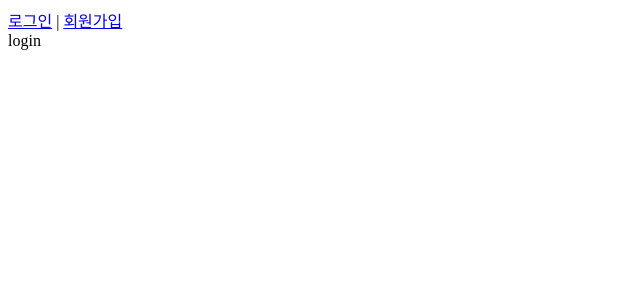
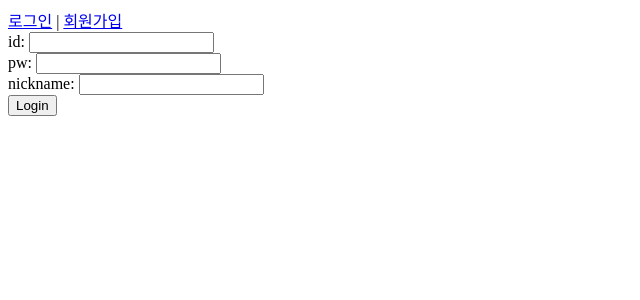
Before and after one commit to aamoos/vue-til, a Vue app: page /signup in a window 1280 px wide. Before the commit this address led to /signup#/login. Shown: the top 300 px of the page, without its empty margins (0-640 px from the left). Built offline with nearby package versions, Linux system fonts and the light colour scheme.

Commit message:
회원가입 api

```diff
--- a/package.json
+++ b/package.json
@@ -8,6 +8,7 @@
     "lint": "vue-cli-service lint"
   },
   "dependencies": {
+    "axios": "^1.5.1",
     "core-js": "^3.8.3",
     "vue": "^2.6.14",
     "vue-router": "^3.6.5"
--- a/src/App.vue
+++ b/src/App.vue
@@ -1,16 +1,17 @@
 <template>
   <div>
-	<header>
-		<router-link to="/login">로그인</router-link> |
-		<router-link to="/signup">회원가입</router-link>
-	</header>
+	<AppHeader></AppHeader>
 	<router-view></router-view>
   </div>
 </template>
 
 <script>
+import AppHeader from '@/components/common/AppHeader.vue';
+
 export default {
-
+	components: {
+		AppHeader,
+	}
 }
 </script>
 
--- /dev/null
+++ b/src/api/index.js
@@ -0,0 +1,8 @@
+import axios from 'axios';
+
+function registerUser(userData){
+    const url = 'http://localhost:3000/signup';
+    return axios.post(url, userData);
+}
+
+export { registerUser };
--- /dev/null
+++ b/src/components/SignupForm.vue
@@ -0,0 +1,47 @@
+<template>
+  <!-- prevent : 제출하고 새로고침 막을수있음 -->
+  <form @submit.prevent="submitForm">
+    <div>
+      <label for="username">id: </label>
+      <input id="username" type="text" v-model="username">
+    </div>
+    <div>
+      <label for="password">pw: </label>
+      <input id="password" type="text" v-model="password">
+    </div>
+    <div>
+      <label for="nickname">nickname: </label>
+      <input id="nickname" type="text" v-model="nickname">
+    </div>
+    <button type="submit">Login</button>
+  </form>
+</template>
+
+<script>
+import { registerUser } from '@/api/index'
+
+export default {
+  data(){
+    return {
+      username: '',
+      password: '',
+      nickname: '',
+    }
+  },
+  methods: {
+    submitForm(){
+      console.log("폼 제출");
+      const userData = {
+        username: this.username,
+        password: this.password,
+        nickname: this.nickname,
+      }
+      registerUser(userData);
+    },
+  }
+}
+</script>
+
+<style>
+
+</style>
--- /dev/null
+++ b/src/components/common/AppHeader.vue
@@ -0,0 +1,18 @@
+<template>
+  <div>
+	<header>
+		<router-link to="/login">로그인</router-link> |
+		<router-link to="/signup">회원가입</router-link>
+	</header>
+  </div>
+</template>
+
+<script>
+export default {
+
+}
+</script>
+
+<style>
+
+</style>
--- a/src/routes/index.js
+++ b/src/routes/index.js
@@ -4,6 +4,7 @@ import VueRouter from 'vue-router';
 Vue.use(VueRouter);
 
 export default new VueRouter({
+  mode: 'history',
   routes: [
     {
       path: '/',
--- a/src/views/SignupPage.vue
+++ b/src/views/SignupPage.vue
@@ -1,10 +1,15 @@
 <template>
-  <div>signUp</div>
+  <div>
+    <SignupForm></SignupForm>
+  </div>
 </template>
 
 <script>
+import SignupForm from '@/components/SignupForm.vue';
 export default {
-
+  components: {
+    SignupForm,
+  }
 }
 </script>
 
```
Also changed, not shown: src/components/HelloWorld.vue (deleted, +0 -58 lines), 1 other file (tests, documents, lock files or other folders).
